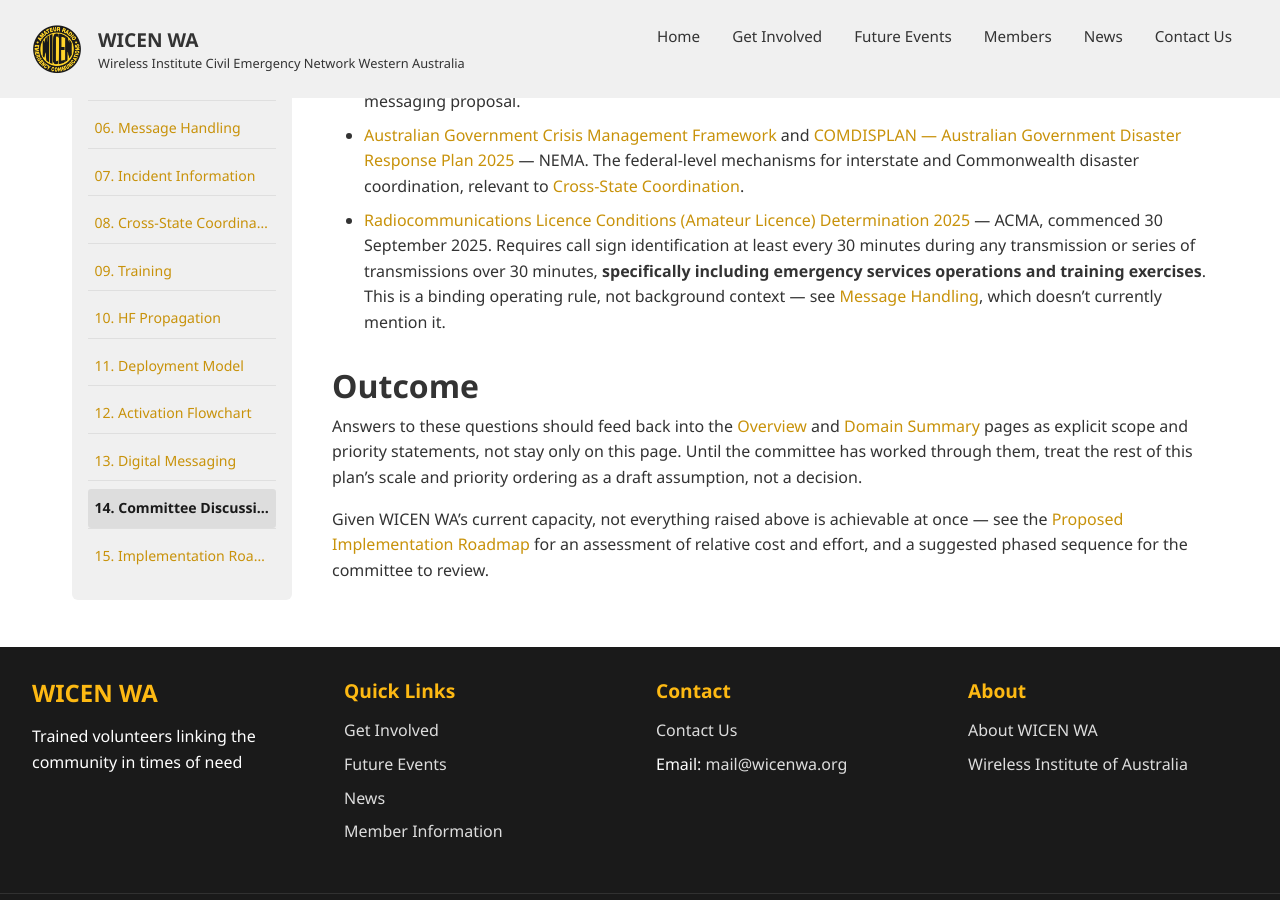
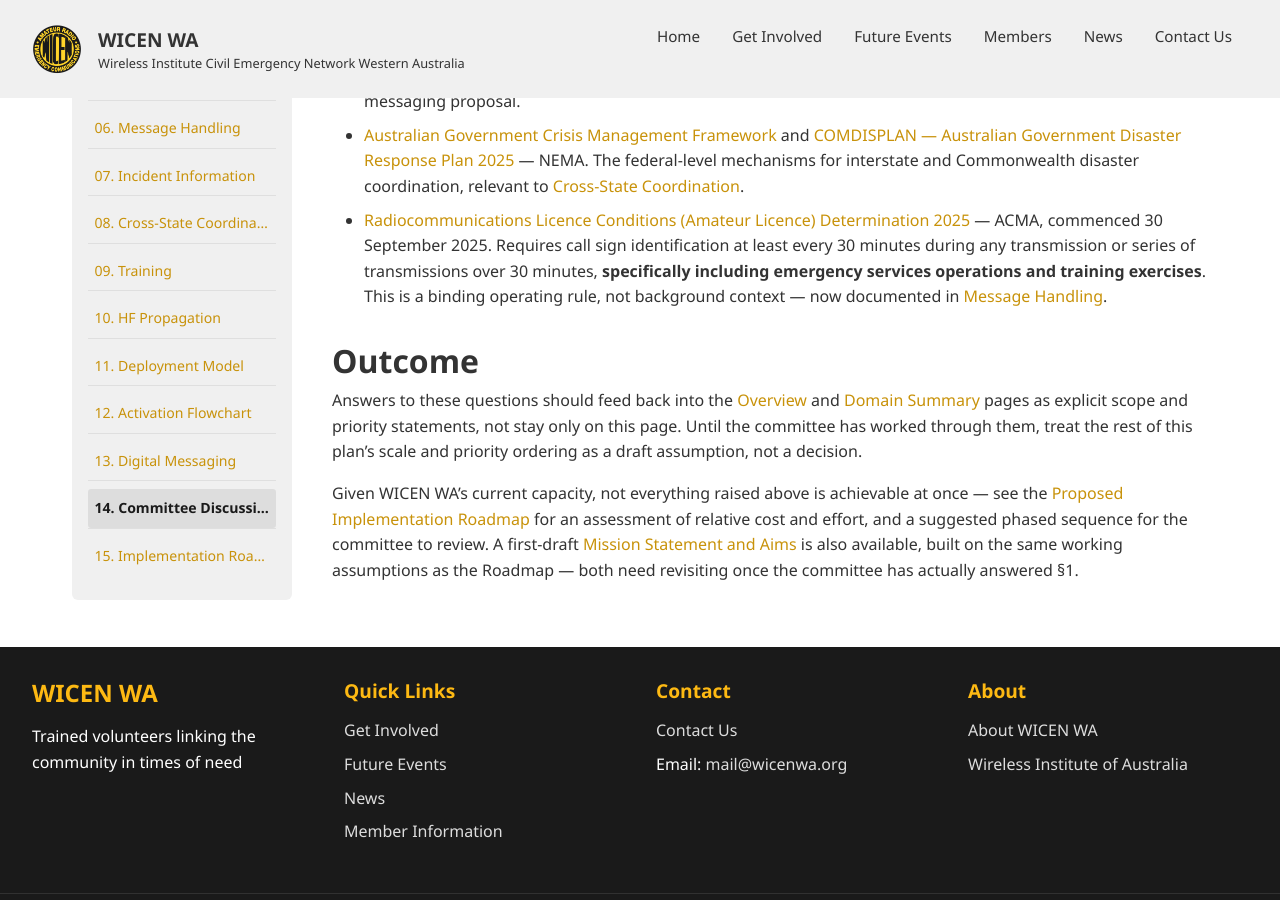
Before and after one commit to jubbp/WICENWA-Web, a Jekyll site: the page built from PACE/committee-discussion.md, in a window 1280 px wide and 900 px high, scrolled down 10871 px. Built offline with Jekyll 4.4.1, drawn with Linux system fonts in a browser that asks for light colours.

Commit message:
add draft mission statement and aims, link from committee discussion and members' paper
Gives the committee a concrete first draft to react to instead of an
abstract question, built on the same staged-hybrid working assumption
as the Implementation Roadmap.

Co-Authored-By: Claude Sonnet 5 <noreply@anthropic.com>

```diff
--- a/PACE/committee-discussion.md
+++ b/PACE/committee-discussion.md
@@ -202,10 +202,10 @@ These are official Australian government and regulatory documents with a genuine
 - [Role statement — Wireless Institute Civil Emergency Network](https://www.emv.vic.gov.au/responsibilities/state-emergency-management-plan-semp/roles-and-responsibilities/role-statements/role-statement-wireless-institute-civil-emergency-network) (Emergency Management Victoria) — what formal state-government recognition of a WICEN entity actually looks like elsewhere in Australia. Useful as a template if WICEN WA pursues the same in WA.
 - [*Public Information and Warnings*](https://knowledge.aidr.org.au/resources/handbook-public-information-and-warnings/) and [*Community Engagement for Disaster Resilience*](https://knowledge.aidr.org.au/resources/handbook-community-engagement-for-disaster-resilience/) — Australian Disaster Resilience Handbook Collection, AIDR. Nationally-endorsed doctrine directly relevant to §6's community welfare messaging proposal.
 - [Australian Government Crisis Management Framework](https://www.pmc.gov.au/resources/australian-government-crisis-management-framework-agcmf) and [COMDISPLAN — Australian Government Disaster Response Plan 2025](https://www.nema.gov.au/sites/default/files/2025-07/Australian%20Government%20Disaster%20Response%20Plan%202025%20(COMDISPLAN).pdf) — NEMA. The federal-level mechanisms for interstate and Commonwealth disaster coordination, relevant to [Cross-State Coordination](./cross-state-coordination).
-- [Radiocommunications Licence Conditions (Amateur Licence) Determination 2025](https://www.acma.gov.au/amateur-radio-operating-procedures) — ACMA, commenced 30 September 2025. Requires call sign identification at least every 30 minutes during any transmission or series of transmissions over 30 minutes, **specifically including emergency services operations and training exercises**. This is a binding operating rule, not background context — see [Message Handling](./message-handling), which doesn't currently mention it.
+- [Radiocommunications Licence Conditions (Amateur Licence) Determination 2025](https://www.acma.gov.au/amateur-radio-operating-procedures) — ACMA, commenced 30 September 2025. Requires call sign identification at least every 30 minutes during any transmission or series of transmissions over 30 minutes, **specifically including emergency services operations and training exercises**. This is a binding operating rule, not background context — now documented in [Message Handling](./message-handling).
 
 ## Outcome
 
 Answers to these questions should feed back into the [Overview](./overview) and [Domain Summary](./domain-summary) pages as explicit scope and priority statements, not stay only on this page. Until the committee has worked through them, treat the rest of this plan's scale and priority ordering as a draft assumption, not a decision.
 
-Given WICEN WA's current capacity, not everything raised above is achievable at once — see the [Proposed Implementation Roadmap](./implementation-roadmap) for an assessment of relative cost and effort, and a suggested phased sequence for the committee to review.
+Given WICEN WA's current capacity, not everything raised above is achievable at once — see the [Proposed Implementation Roadmap](./implementation-roadmap) for an assessment of relative cost and effort, and a suggested phased sequence for the committee to review. A first-draft [Mission Statement and Aims](/mission-and-aims) is also available, built on the same working assumptions as the Roadmap — both need revisiting once the committee has actually answered §1.
```
Also changed, not shown: discussion-paper.md (+1 -1 lines), mission-and-aims.md (added, +59 -0 lines).
